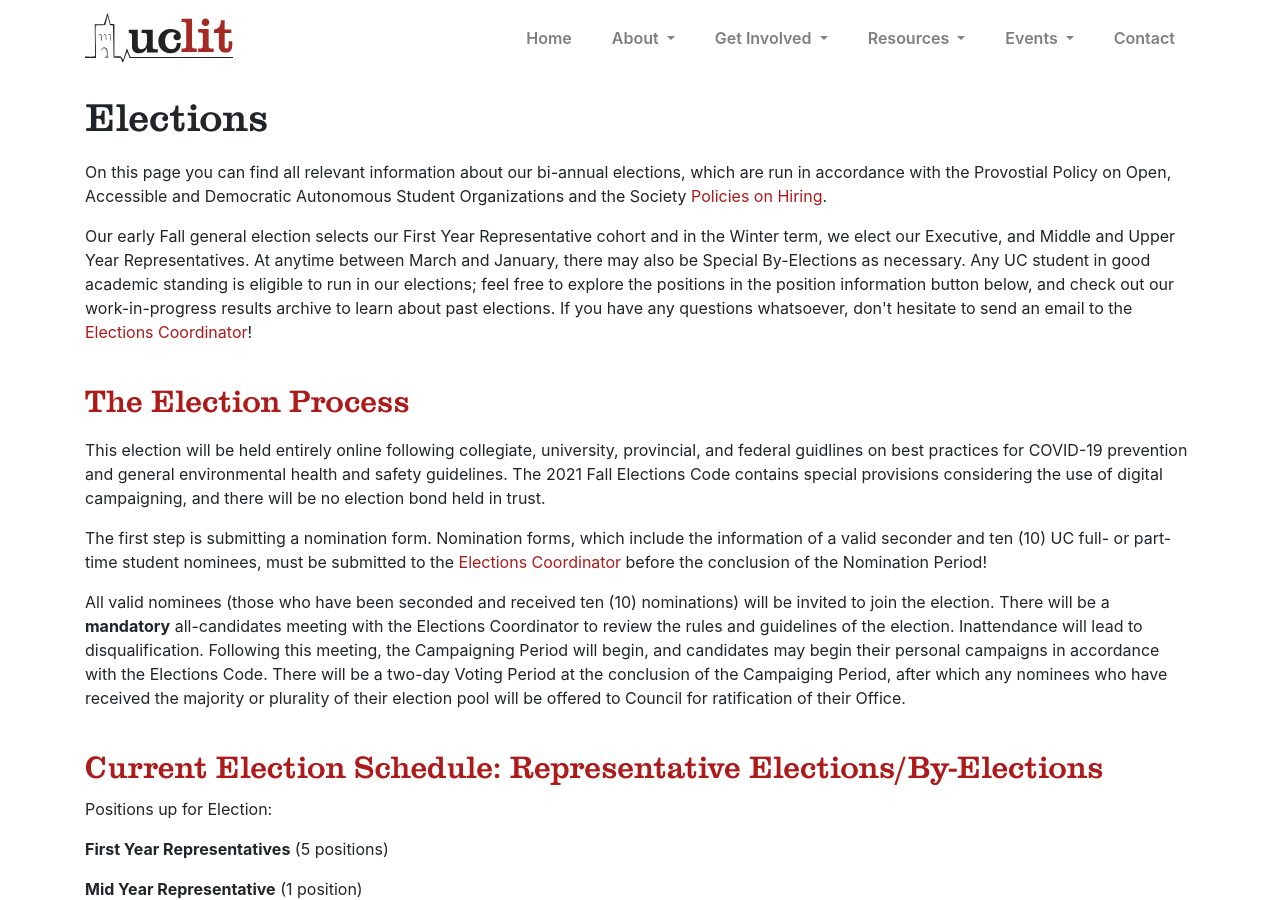
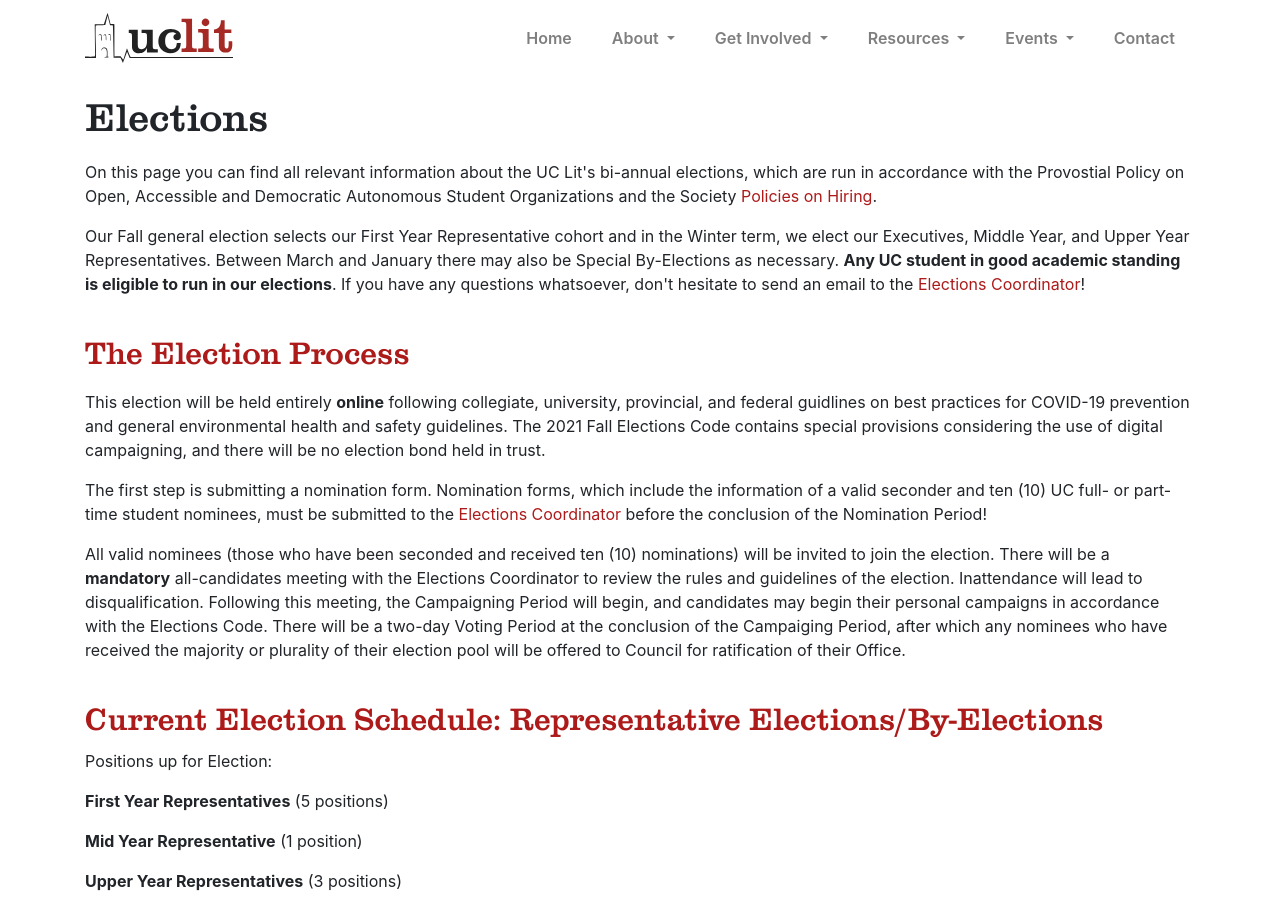
Before and after one commit to uclit-webmaster/uclit-site, a Jekyll site: the page built from get-involved/elections.html, in a window 1280 px wide and 900 px high. Built offline with Jekyll 4.4.1, drawn with Linux system fonts in a browser that asks for light colours; nearby versions of some CDN libraries.

Commit message:
Update elections.yml

```diff
--- a/_data/elections.yml
+++ b/_data/elections.yml
@@ -1,11 +1,11 @@
 # https://yaml-multiline.info/ (info about multiline strings in yaml)
 text: |
-  <p>On this page you can find all relevant information about our bi-annual elections, which are run in accordance with the Provostial Policy on Open, Accessible and Democratic Autonomous Student Organizations and the Society <a href="https://uclit.ca/resources/budgets-documents">Policies on Hiring</a>.</p>
+  <p>On this page you can find all relevant information about the UC Lit's bi-annual elections, which are run in accordance with the Provostial Policy on Open, Accessible and Democratic Autonomous Student Organizations and the Society <a href="https://uclit.ca/resources/budgets-documents">Policies on Hiring</a>.</p>
 
-  <p>Our early Fall general election selects our First Year Representative cohort and in the Winter term, we elect our Executive, and Middle and Upper Year Representatives. At anytime between March and January, there may also be Special By-Elections as necessary. Any UC student in good academic standing is eligible to run in our elections; feel free to explore the positions in the position information button below, and check out our work-in-progress results archive to learn about past elections. If you have any questions whatsoever, don't hesitate to send an email to the <a href="mailto:elections@uclit.ca">Elections Coordinator</a>!</p>
+  <p>Our Fall general election selects our First Year Representative cohort and in the Winter term, we elect our Executives, Middle Year, and Upper Year Representatives. Between March and January there may also be Special By-Elections as necessary. <strong>Any UC student in good academic standing is eligible to run in our elections</strong>. If you have any questions whatsoever, don't hesitate to send an email to the <a href="mailto:elections@uclit.ca">Elections Coordinator</a>!</p>
 
 subtext: |
-  <p>This election will be held entirely online following collegiate, university, provincial, and federal guidlines on best practices for COVID-19 prevention and general environmental health and safety guidelines. The 2021 Fall Elections Code contains special provisions considering the use of digital campaigning, and there will be no election bond held in trust.</p>
+  <p>This election will be held entirely <strong>online</strong> following collegiate, university, provincial, and federal guidlines on best practices for COVID-19 prevention and general environmental health and safety guidelines. The 2021 Fall Elections Code contains special provisions considering the use of digital campaigning, and there will be no election bond held in trust.</p>
 
   <p>The first step is submitting a nomination form. Nomination forms, which include the information of a valid seconder and ten (10) UC full- or part-time student nominees, must be submitted to the <a href="mailto:elections@uclit.ca">Elections Coordinator</a> before the conclusion of the Nomination Period!</p>
 
```
